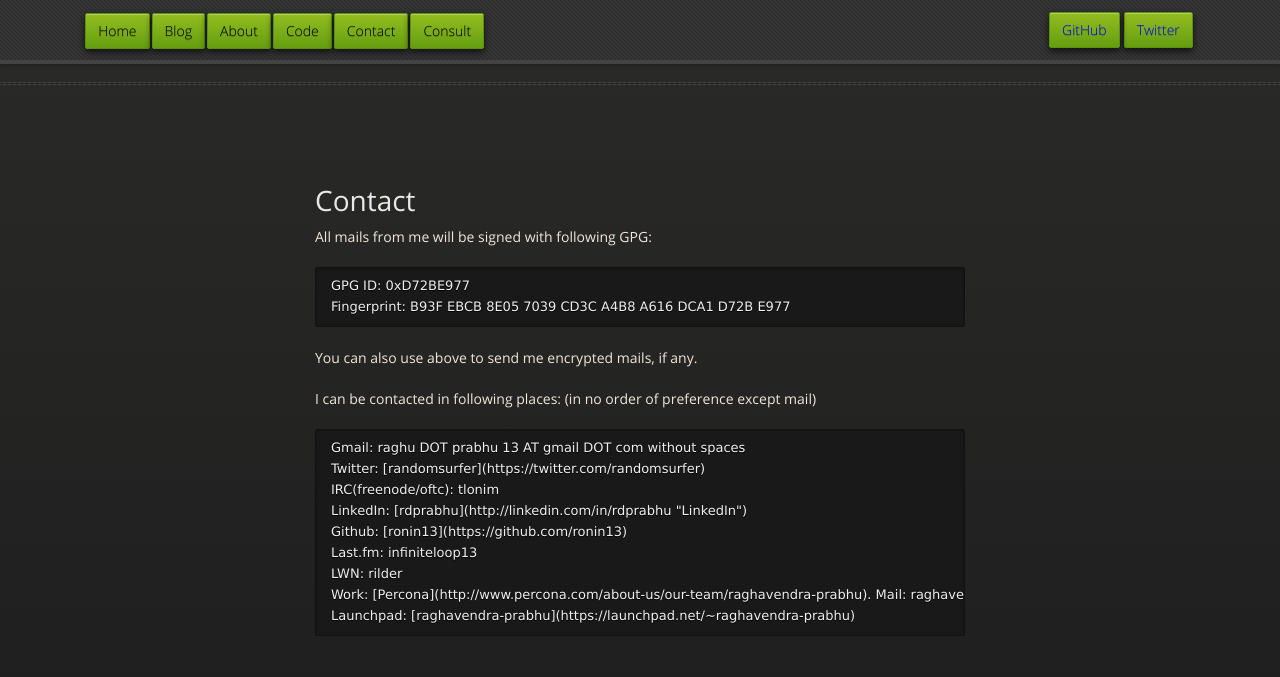
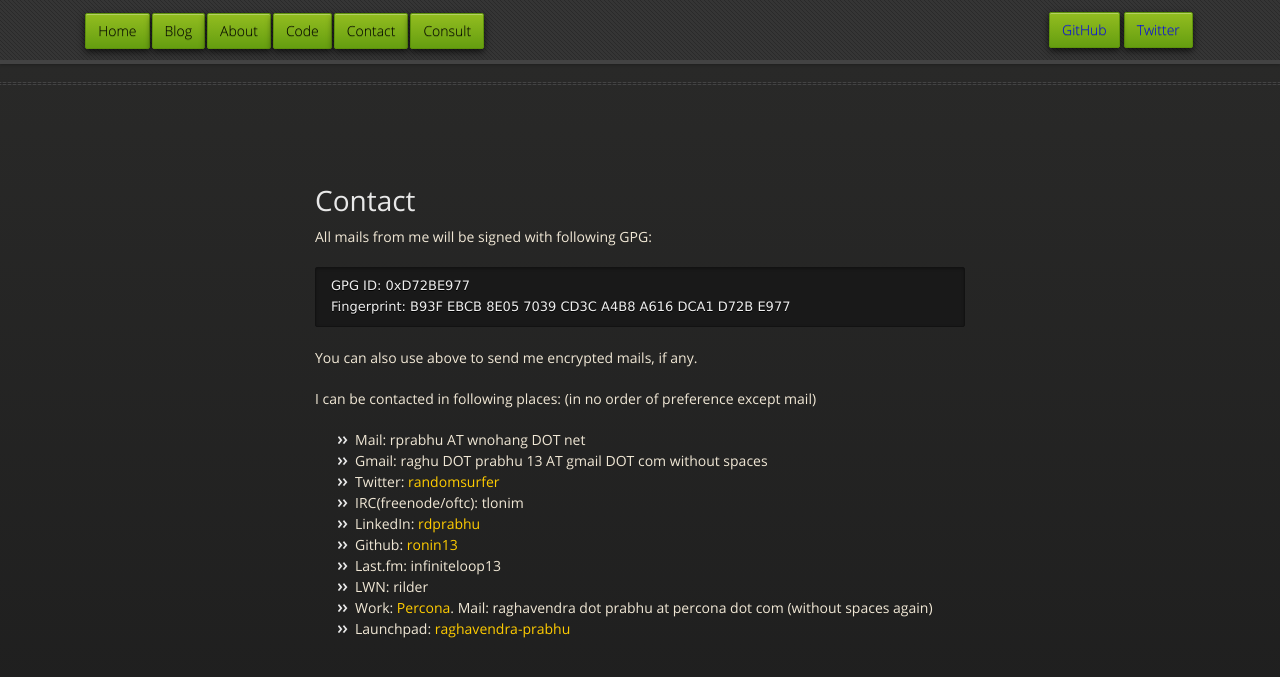
Before and after one commit to ronin13/ronin13.github.com, a Jekyll site: the page built from pages/contact.md, in a window 1280 px wide. Shown: the top 677 px of the page. Built offline with Jekyll 4.4.1, drawn with Linux system fonts in a browser that asks for light colours; Markdown is read by kramdown in place of the engine named in the settings.

Commit message:
Updated contact details

```diff
--- a/pages/contact.md
+++ b/pages/contact.md
@@ -14,12 +14,13 @@ You can also use above to send me encrypted mails, if any.
 
 I can be contacted in following places: (in no order of preference except mail)
 
-    Gmail: raghu DOT prabhu 13 AT gmail DOT com without spaces
-    Twitter: [randomsurfer](https://twitter.com/randomsurfer)
-    IRC(freenode/oftc): tlonim
-    LinkedIn: [rdprabhu](http://linkedin.com/in/rdprabhu "LinkedIn")
-    Github: [ronin13](https://github.com/ronin13)
-    Last.fm: infiniteloop13
-    LWN: rilder
-    Work: [Percona](http://www.percona.com/about-us/our-team/raghavendra-prabhu). Mail: raghavendra dot prabhu at percona dot com (without spaces again)
-    Launchpad: [raghavendra-prabhu](https://launchpad.net/~raghavendra-prabhu)
+- Mail:  rprabhu AT wnohang DOT net
+- Gmail: raghu DOT prabhu 13 AT gmail DOT com without spaces
+- Twitter: [randomsurfer](https://twitter.com/randomsurfer)
+- IRC(freenode/oftc): tlonim
+- LinkedIn: [rdprabhu](http://linkedin.com/in/rdprabhu "LinkedIn")
+- Github: [ronin13](https://github.com/ronin13)
+- Last.fm: infiniteloop13
+- LWN: rilder
+- Work: [Percona](http://www.percona.com/about-us/our-team/raghavendra-prabhu). Mail: raghavendra dot prabhu at percona dot com (without spaces again)
+- Launchpad: [raghavendra-prabhu](https://launchpad.net/~raghavendra-prabhu)
```
